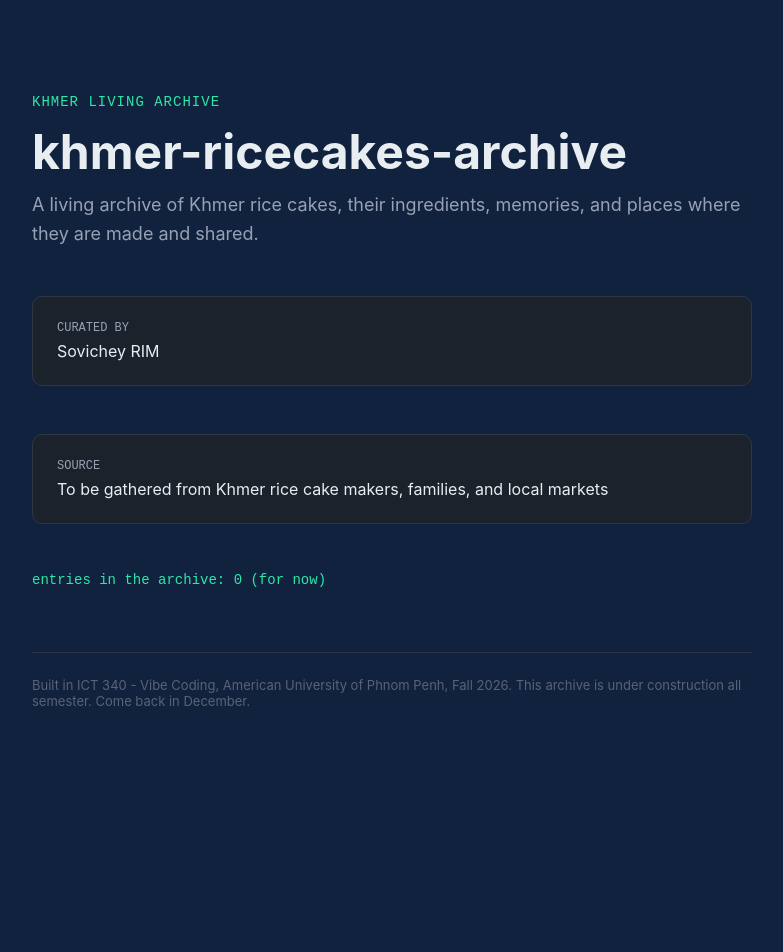
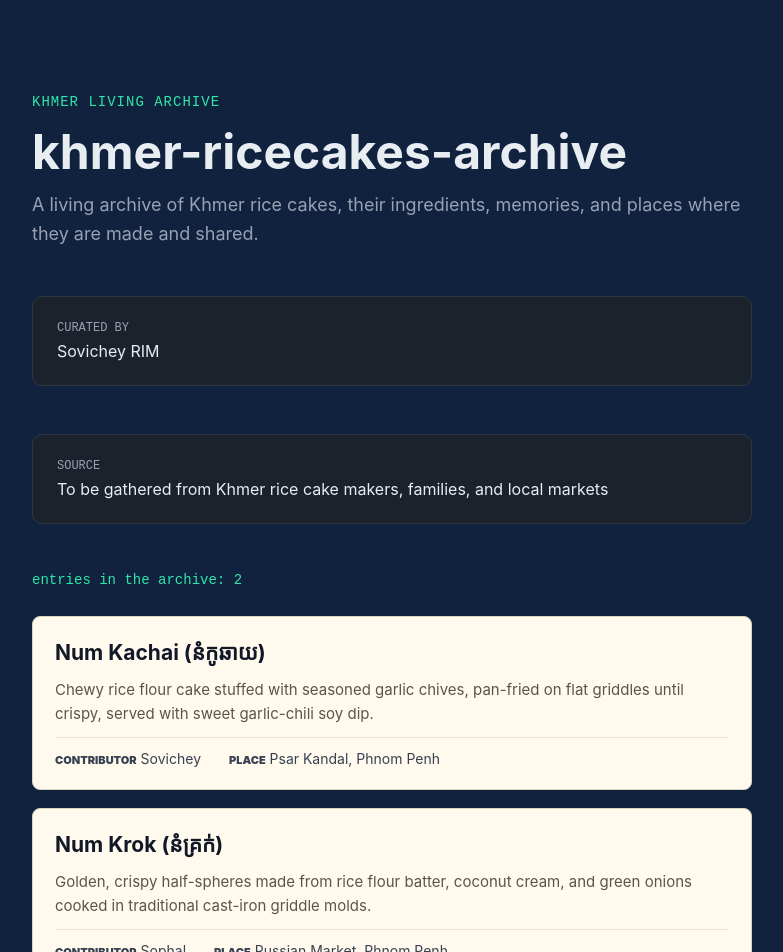
Before and after one commit to Sovichey/khmer-ricecakes-archive, a Next.js app: page / in a window 1280 px wide. Shown: the top 952 px of the page, without its empty margins (248-1031 px from the left). Before the commit the page ends 800 px from the top, so only its background shows below. Built offline with nearby package versions, Linux system fonts and the light colour scheme.

Commit message:
first component: EntryCard

```diff
--- a/app/page.js
+++ b/app/page.js
@@ -1,3 +1,4 @@
+import EntryCard from "../components/EntryCard";
 import collection from "../collection.config.js";
 
 const styles = {
@@ -54,6 +55,11 @@ const styles = {
     fontSize: 13,
     color: "#5A6373",
   },
+  entries: {
+    display: "grid",
+    gap: 18,
+    marginTop: 28,
+  },
 };
 
 export default function Home() {
@@ -72,7 +78,22 @@ export default function Home() {
         <p style={styles.cardValue}>{collection.source}</p>
       </div>
 
-      <p style={styles.count}>entries in the archive: 0 (for now)</p>
+      <p style={styles.count}>entries in the archive: 2</p>
+
+      <section style={styles.entries}>
+        <EntryCard
+          title="Num Kachai (នំកូឆាយ)"
+          description="Chewy rice flour cake stuffed with seasoned garlic chives, pan-fried on flat griddles until crispy, served with sweet garlic-chili soy dip."
+          contributor="Sovichey"
+          place="Psar Kandal, Phnom Penh"
+        />
+        <EntryCard
+          title="Num Krok (នំគ្រក់)"
+          description="Golden, crispy half-spheres made from rice flour batter, coconut cream, and green onions cooked in traditional cast-iron griddle molds."
+          contributor="Sophal"
+          place="Russian Market, Phnom Penh"
+        />
+      </section>
 
       <footer style={styles.footer}>
         Built in ICT 340 - Vibe Coding, American University of Phnom Penh, Fall
--- a/components/EntryCard.js
+++ b/components/EntryCard.js
@@ -1,3 +1,19 @@
+export default function EntryCard({ title, description, contributor, place }) {
+  return (
+    <article style={styles.card}>
+      <h3 style={styles.title}>{title}</h3>
+      <p style={styles.description}>{description}</p>
+      <footer style={styles.metaRow}>
+        <p style={styles.meta}>
+          <span style={styles.metaLabel}>Contributor</span> {contributor}
+        </p>
+        <p style={styles.meta}>
+          <span style={styles.metaLabel}>Place</span> {place}
+        </p>
+      </footer>
+    </article>
+  );
+}
 const styles = {
   card: {
     backgroundColor: "#FFF9EE",
@@ -10,6 +26,7 @@ const styles = {
   },
   title: {
     margin: 0,
+    color: "#111827",
     fontSize: 21,
     lineHeight: 1.35,
   },
@@ -30,29 +47,13 @@ const styles = {
   },
   meta: {
     margin: 0,
+    color: "#374151",
     fontSize: 14,
   },
   metaLabel: {
-    color: "#7B4B2A",
+    color: "#374151",
     fontSize: 11,
     fontWeight: 900,
     textTransform: "uppercase",
   },
 };
-
-export default function EntryCard({ title, description, contributor, place }) {
-  return (
-    <article style={styles.card}>
-      <h3 style={styles.title}>{title}</h3>
-      <p style={styles.description}>{description}</p>
-      <footer style={styles.metaRow}>
-        <p style={styles.meta}>
-          <span style={styles.metaLabel}>Contributor</span> {contributor}
-        </p>
-        <p style={styles.meta}>
-          <span style={styles.metaLabel}>Place</span> {place}
-        </p>
-      </footer>
-    </article>
-  );
-}
```
Also changed, not shown: 1 other file (tests, documents, lock files or other folders).
